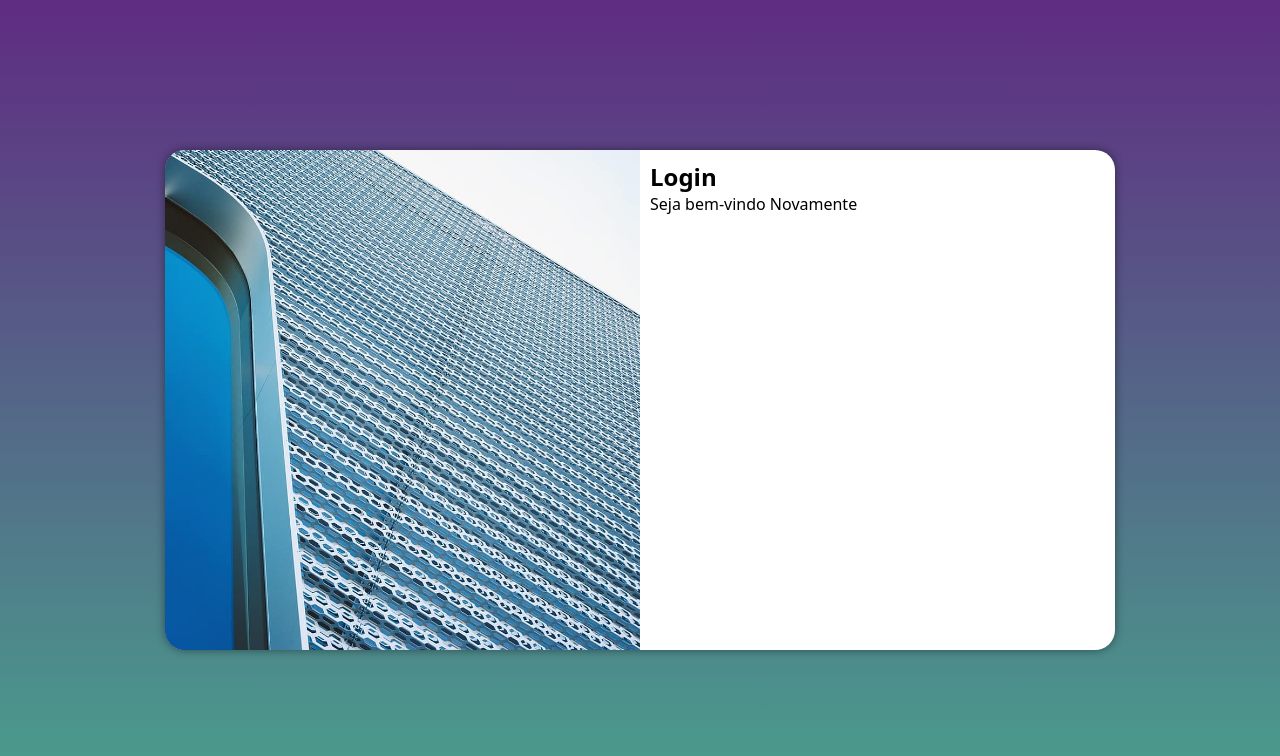
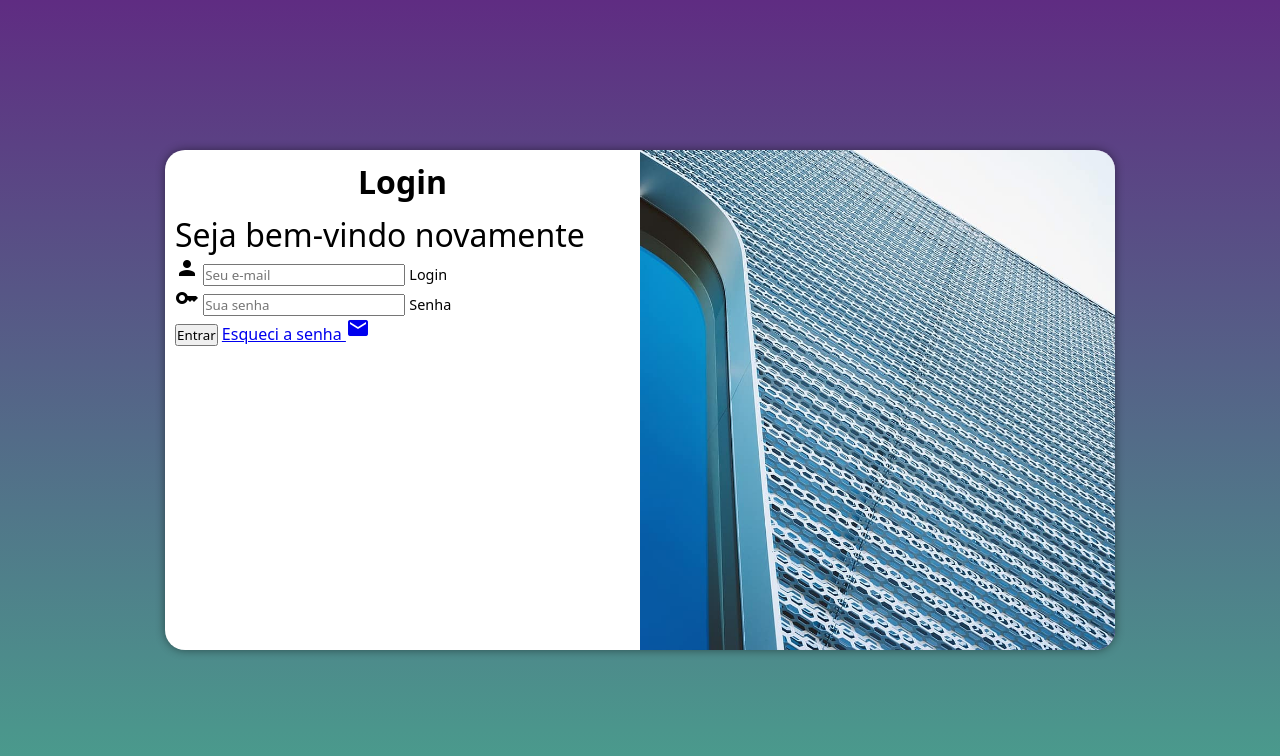
Before and after one commit to fernandohenrique01/projeto-login, a plain HTML site: page index.html in a window 1280 px wide. Drawn offline with Linux system fonts and the light colour scheme.

Commit message:
adicionei o formulário

```diff
--- a/estilos/media-query.css
+++ b/estilos/media-query.css
@@ -32,13 +32,21 @@
     }
 
     section#login > div#imagem {
-        float: left;
+        float: right;
         width: 50%;
         height: 100%;
     }
 
     section#login > div#formulario {
-        float: right;
+        float: left;
         width: 50%;
     }
+
+    div#formulario > h1 {
+        font-size: 2em;
+    }
+
+    div#formulario > p {
+        font-size: 2em;
+    }
 }
--- a/estilos/style.css
+++ b/estilos/style.css
@@ -52,3 +52,17 @@ section#login > div#formulario {
     display: block;
     padding: 10px;
 }
+
+div#formulario > h1 {
+    text-align: center;
+    margin-bottom: 10px;
+    font-size: 2em;
+}
+
+div#formulario > p {
+    font-size: 2em;
+}
+
+div#formulario > form > div > label {
+    font-size: 0.9em;
+}
--- a/index.html
+++ b/index.html
@@ -4,6 +4,7 @@
     <meta charset="UTF-8">
     <meta name="viewport" content="width=device-width, initial-scale=1.0">
     <title>Login</title>
+    <link href="https://fonts.googleapis.com/icon?family=Material+Icons" rel="stylesheet">
     <link rel="stylesheet" href="estilos/style.css">
     <link rel="stylesheet" href="estilos/media-query.css">
 </head>
@@ -14,9 +15,22 @@
             </div>
             <div id="formulario">
                 <h1>Login</h1>
-                <p>Seja bem-vindo Novamente</p>
+                <p>Seja bem-vindo novamente</p>
                 <form action="login.php" method="post">
-
+                    <div class="campo">
+                        <i class="material-icons">person</i>
+                        <input type="email" name="login" id="ilogin" placeholder="Seu e-mail" required>
+                         <label for="ilogin">Login</label>
+                    </div>
+                    <div class="campo">
+                        <i class="material-icons">key</i>
+                        <input type="password" name="senha" id="isenha" placeholder="Sua senha" required>
+                        <label for="isenha">Senha</label>
+                    </div>
+                    <input type="submit" value="Entrar">
+                    <a href="esqueci.html">Esqueci a senha
+                        <i class="material-icons"> mail</i>
+                     </a>
                 </form>
             </div>
 
```
